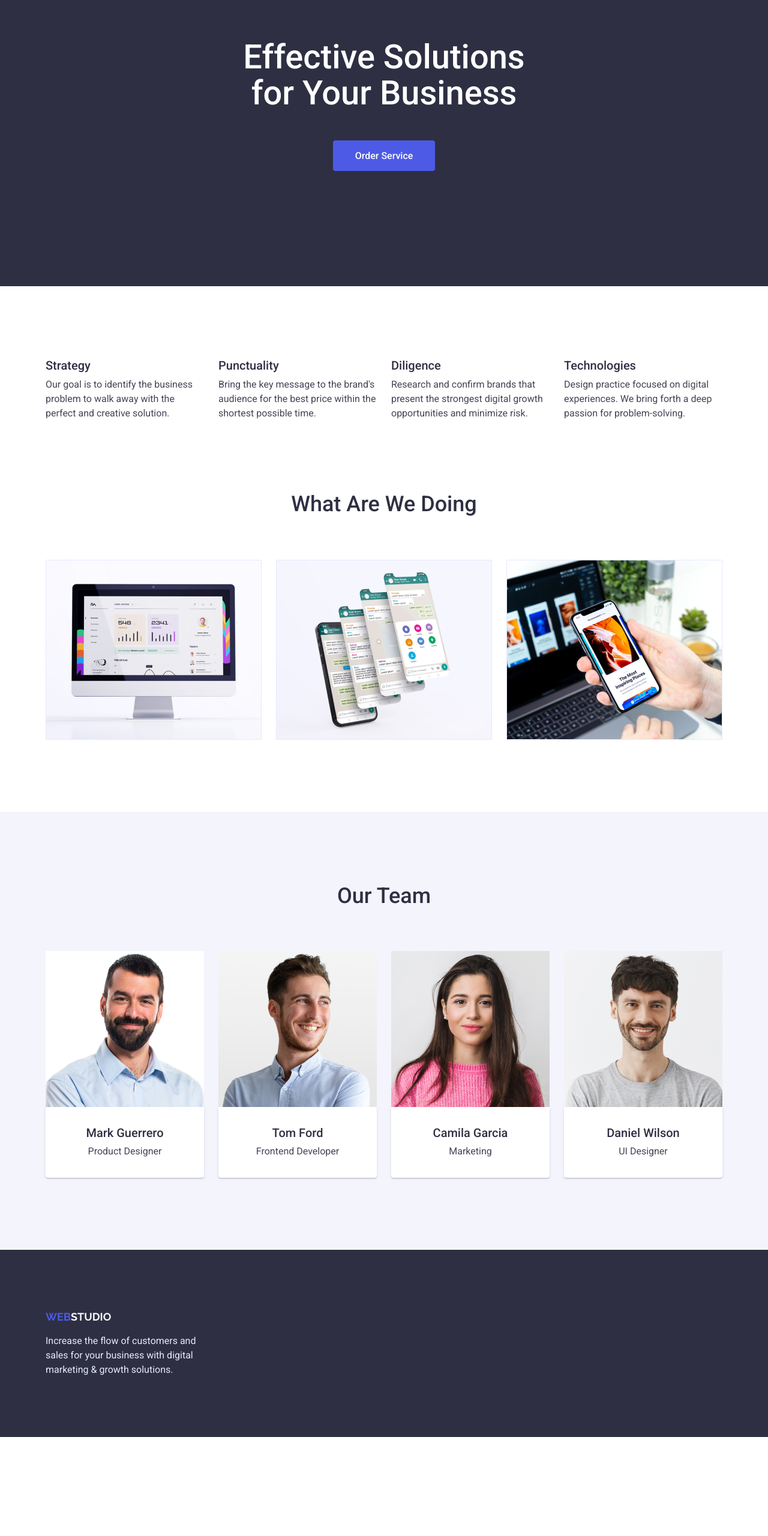
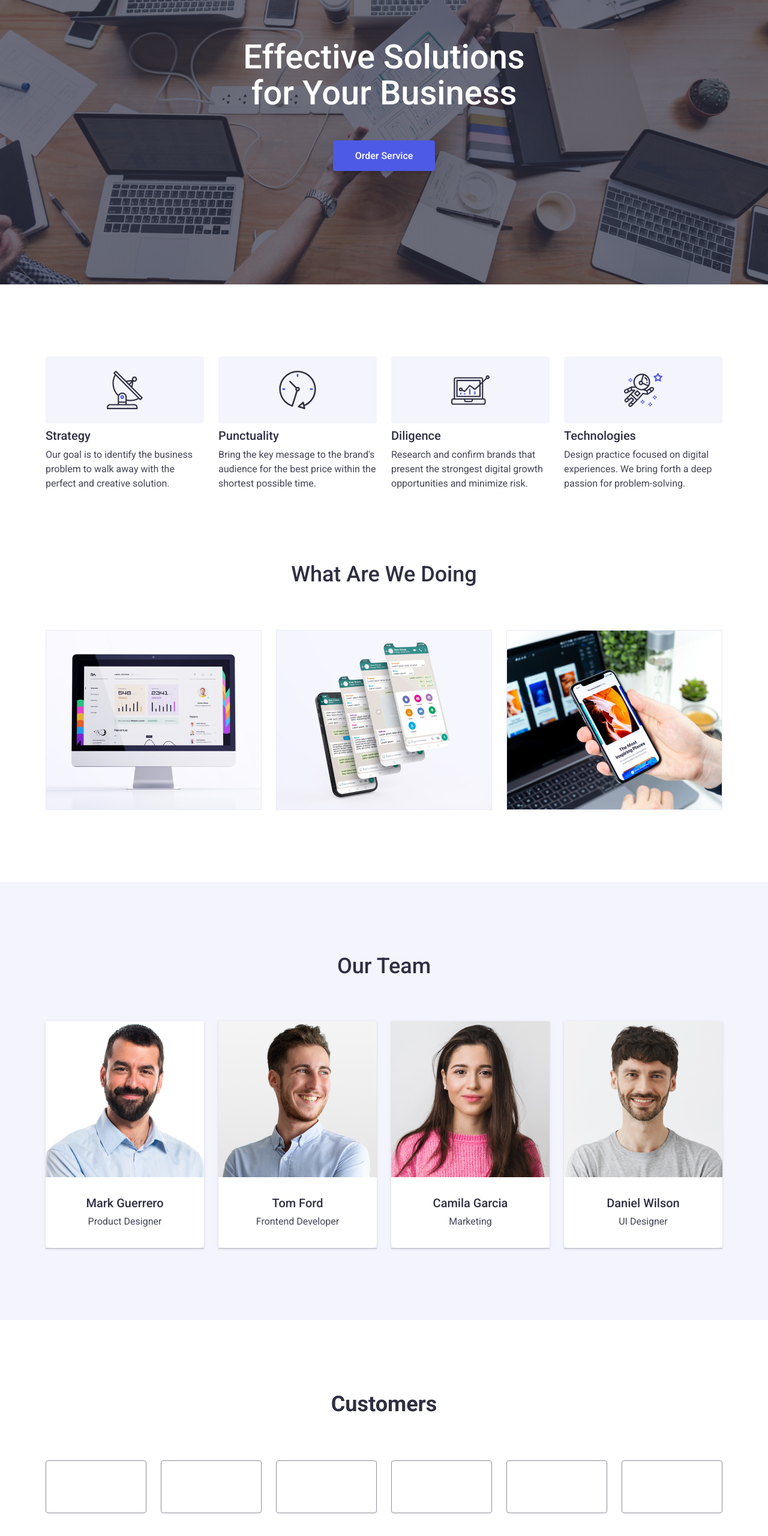
Before and after one commit to TheMagicNach/goit-markup-hw-04, a plain HTML site: page index.html in a window 1280 px wide. Shown: the part 198-2758 px from the top of the page at 60% size. Before the commit the page ends 2593 px from the top, so only its background shows below. Drawn offline with Linux system fonts and the light colour scheme.

Commit message:
svg images

```diff
--- a/css/styles.css
+++ b/css/styles.css
@@ -148,12 +148,12 @@ margin-left: auto;
     color:var(--primary-white-color);
     background-color: var(--primary-text-color) ;
     text-align: center;
-    padding-top: 192px;
-    padding-bottom: 192px;
+    /* padding-top: 192px;
+    padding-bottom: 192px; */
 }
 .hero .hero-title{
        margin: 0 auto 48px auto;
-
+        padding-top: 192px;
         width: 492px;
         font-weight: 500;
         font-size: 56px;
@@ -161,7 +161,22 @@ margin-left: auto;
 
 
 }
+.overlay {
+    max-width: 1440px;
+    height: 600px;
+    margin-left: auto;
+    margin-right: auto;
 
+    background-image: linear-gradient(
+        rgba(46, 47 ,66 ,0.7) ,rgba(46, 47, 66, 0.7)
+     ), url(../images/people-office.jpg);
+
+    /* background-image: url("../images/people-office.jpg"); */
+
+    background-repeat: no-repeat;
+    background-size: cover;
+    background-position: center;
+}
 /*button */
 .hero .hero-button{
         color:var(--primary-white-color);
@@ -177,6 +192,7 @@ margin-left: auto;
         padding: 16px 32px;
         border-radius: 4px;
         border: 0;
+        box-shadow: 0px 4px 4px rgba(0, 0, 0, 0.15);
 
         display: inline-block;
         text-align: center;
@@ -186,11 +202,12 @@ margin-left: auto;
 .hero .hero-button:hover{
     background-color: var(--accent-color);
     color: var(--primary-white-color);
-
+    box-shadow: 0px 1px 6px rgba(46, 47, 66, 0.08), 0px 1px 1px rgba(46, 47, 66, 0.16), 0px 2px 1px rgba(46, 47, 66, 0.08);
 }
 .hero .hero-button:active{
     background-color:#404BBF;
     color: var(--primary-white-color);
+    box-shadow: 0px 4px 4px rgba(0, 0, 0, 0.15);
 }
 /* second-section */
 .second-section {
@@ -206,7 +223,31 @@ background-color: var(--primary-bg-color);
 .advances-menu .item + .item{
     margin-left: 24px;
 }
+.advances-menu .item::before{
+    display: block;
+    content: '';
 
+    height: 112px;
+    background-color: #F4F4FD;
+
+    margin-bottom: 8px;
+    border-radius: 4px;
+    background-size: 64px 64px;
+    background-position: center;
+    background-repeat: no-repeat;
+}
+.advances-menu .item:nth-child(1)::before{
+    background-image: url(../images/antenna.svg);
+}
+.advances-menu .item:nth-child(2)::before {
+    background-image: url(../images/clock.svg);
+}
+.advances-menu .item:nth-child(3)::before {
+    background-image: url(../images/diagram.svg);
+}
+.advances-menu .item:nth-child(4)::before {
+    background-image: url(../images/astronaut.svg);
+}
 .secret-title{
     margin-top: 0;
     margin-bottom: 0;
@@ -249,16 +290,17 @@ background-color: var(--primary-bg-color);
 }
 .team-menu .item {
     text-align: center;
+  box-shadow: 0px 1px 6px rgba(46, 47, 66, 0.08), 0px 1px 1px rgba(46, 47, 66, 0.16), 0px 2px 1px rgba(46, 47, 66, 0.08);
 
 }
 .team-menu .item +.item{
     margin-left:24px;
+
 }
 .border-team{
    padding-top: 32px;
    padding-bottom: 32px;
-    box-shadow: 0px 1px 6px rgba(46, 47, 66, 0.08), 0px 1px 1px rgba(46, 47, 66, 0.16), 0px 2px 1px rgba(46, 47, 66, 0.08);
-    border-radius: 0px 0px 4px 4px;
+    border-radius: 0px 0px 10px 10px;
     background-color: #fff;
 }
 .fourth-section{
@@ -283,7 +325,27 @@ background-color: var(--primary-bg-color);
         line-height: 1.5;
 }
 
+/* fifth section */
+.customers-menu{
+    display: flex;
+}
+.customers-menu .item{
 
+    width: 168px;
+    height: 88px;
+    border: 1px solid #8E8F99;
+    border-radius: 4px;
+}
+.customers-menu .item + .item{
+    margin-left: 24px;
+}
+.fifth-title {
+    text-align: center;
+    font-weight: 700;
+    font-size: 36px;
+    line-height: 116%;
+    margin-bottom: 72px;
+}
 /* Portfolio CSS */
 .portfolio{
     padding-top: 96px;
@@ -323,6 +385,8 @@ background-color: var(--primary-bg-color);
     background-color: var(--accent-color);
     color:#F4F4FD;
     cursor: pointer;
+    box-shadow: 0px 3px 1px rgba(0, 0, 0, 0.1), 0px 2px 1px rgba(0, 0, 0, 0.08), 0px 2px 2px rgba(0, 0, 0, 0.12);
+    border: 0;
 }
 
 .border-img{
@@ -346,6 +410,10 @@ background-color: var(--primary-bg-color);
         margin-bottom: 48px;
 
 
+}
+.card-menu .item:hover,
+.card-menu .item:focus{
+    box-shadow: 0px 1px 6px rgba(46, 47, 66, 0.08), 0px 1px 1px rgba(46, 47, 66, 0.16), 0px 2px 1px rgba(46, 47, 66, 0.08);
 }
 /* .portfolio-desc{outline: 1px solid tomato;}
 .portfolio-img{outline: 1px solid tomato;}
--- a/index.html
+++ b/index.html
@@ -43,36 +43,38 @@
 		<main>
 			<!-- hero and first section -->
 			<section class="hero ">
-					<h1 class="hero-title">Effective Solutions for Your Business</h1>
-					<button type="button" class="hero-button">Order Service</button>
+					<div class="overlay">
+						<h1 class="hero-title">Effective Solutions for Your Business</h1>
+						<button type="button" class="hero-button">Order Service</button>
+					</div>
 			</section>
 			<!-- second section  -->
 			<section class="second-section section">
 				<div class="container">
 					<h2 class="visually-hidden">advances</h2>
 					<ul class="list advances-menu">
-						<li class="item">
+						<li class="item icon-antenna">
 							<h3 class="second-title">Strategy</h3>
 							<p class="second-desc">
 								Our goal is to identify the business problem to walk away with the perfect and creative solution.
 							</p>
 						</li>
 
-						<li class="item">
+						<li class="item icon-clock">
 							<h3 class="second-title">Punctuality</h3>
 							<p class="second-desc">
 								Bring the key message to the brand's audience for the best price within the shortest possible time.
 							</p>
 						</li >
 
-						<li class="item">
+						<li class="item icon-diagram">
 							<h3 class="second-title">Diligence</h3>
 							<p class="second-desc">
 								Research and confirm brands that present the strongest digital growth opportunities and minimize risk.
 							</p>
 						</li >
 
-						<li class="item">
+						<li class="item icon-astronaut">
 							<h3 class="second-title">Technologies</h3>
 							<p class="second-desc">
 								Design practice focused on digital experiences. We bring forth a deep passion for problem-solving.
@@ -134,6 +136,22 @@
 					</ul>
 				</div>
 			</section>
+			<!-- fifth section customers -->
+			<section class="fifth-section section">
+				<div class="container ">
+				<h2 class="fifth-title">
+					Customers
+				</h2>
+					<u class="customers-menu">
+						<li class="item list"></li>
+						<li	class="item list"></li>
+						<li	class="item list"></li>
+						<li class="item list"></li>
+						<li class="item list"></li>
+						<li class="item list"></li>
+					</u
+			</div>
+			</section>
 		</main>
 		<!-- footer -->
 		<footer class="footer ">
```
Also changed, not shown: images/antenna.png (added), images/antenna.svg (added), images/astronaut.png (added), images/astronaut.svg (added), images/clock.png (added), images/clock.svg (added), images/diagram.png (added), images/diagram.svg (added), images/people-office.jpg (added).
